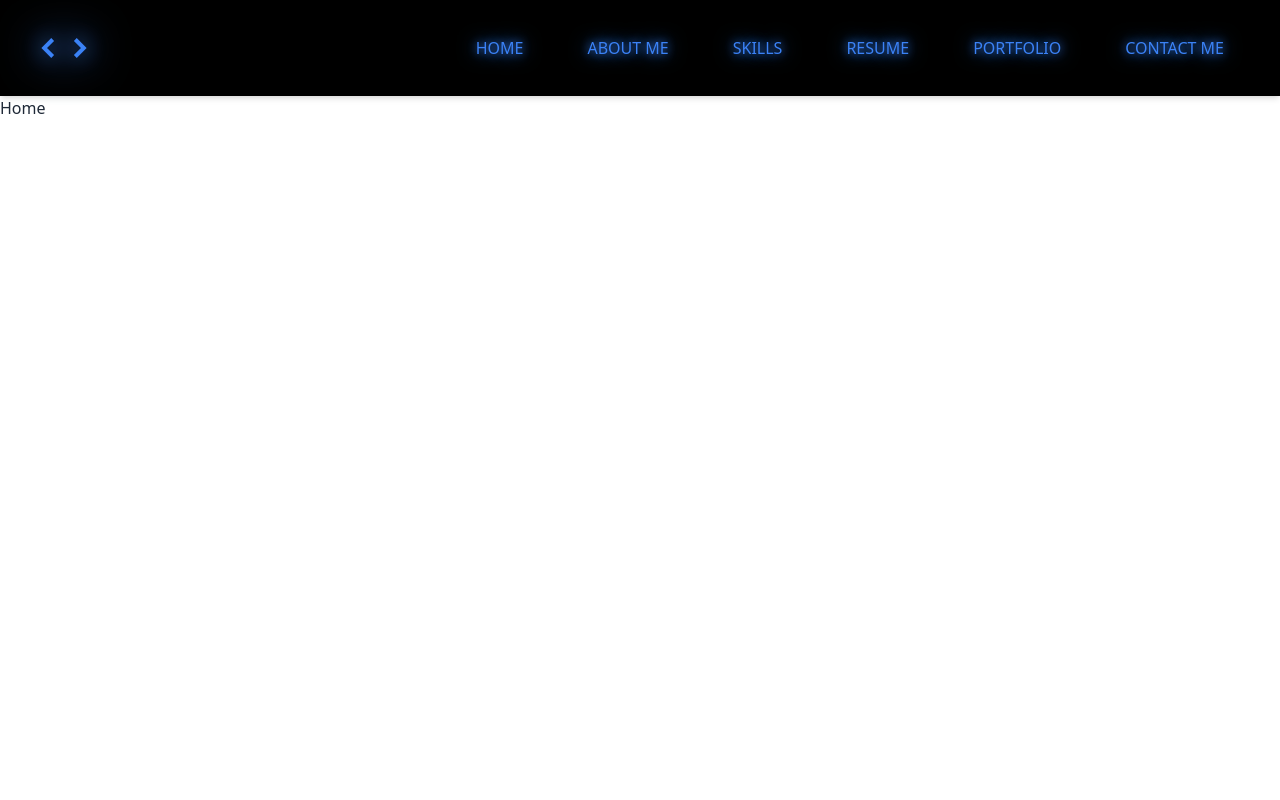
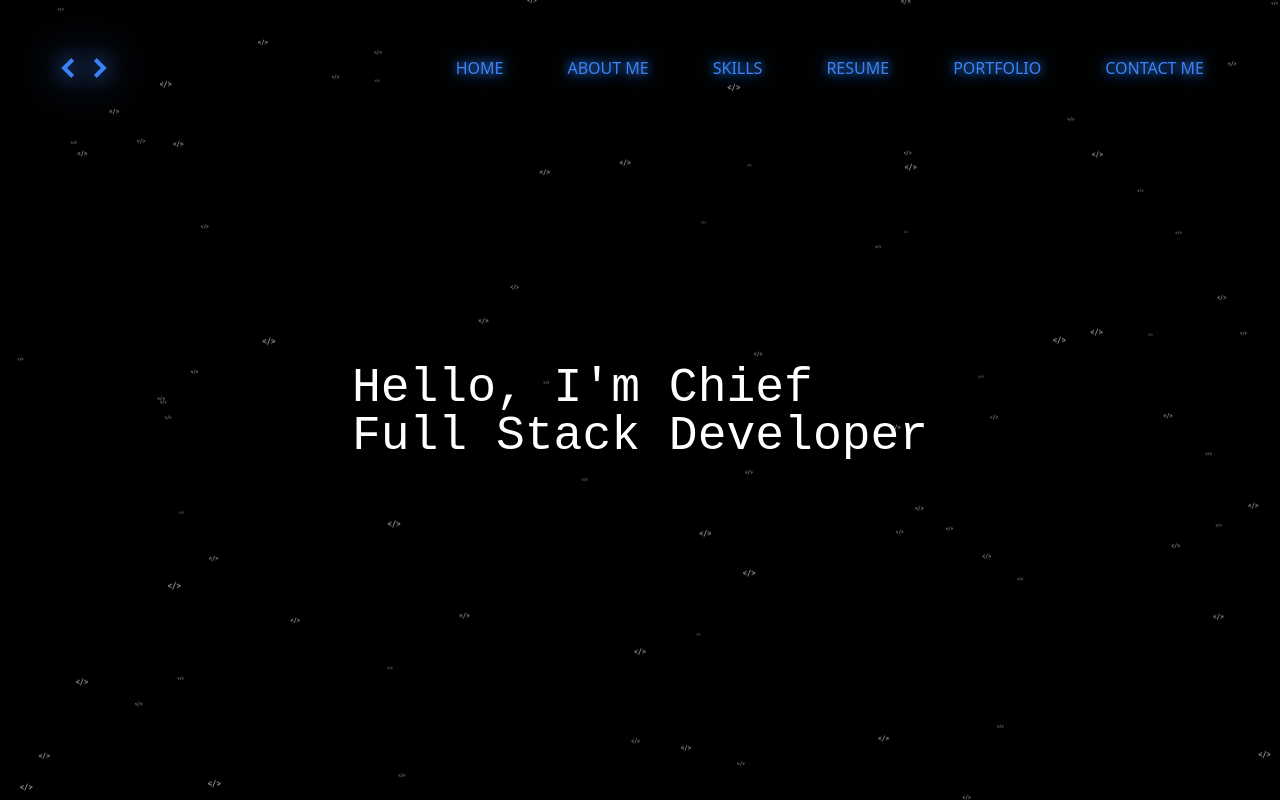
Before and after one commit to kameyaw14/tests, a React (Vite) app in the folder testFrontend/: page / in a window 1280 px wide. Built offline with nearby package versions, Linux system fonts and the light colour scheme.

Commit message:
added typing anim

```diff
--- a/testFrontend/package.json
+++ b/testFrontend/package.json
@@ -11,9 +11,10 @@
   },
   "dependencies": {
     "@formspree/react": "^2.5.1",
+    "@tsparticles/react": "^3.0.0",
     "axios": "^1.7.7",
     "daisyui": "^4.12.23",
-    "framer-motion": "^11.11.11",
+    "framer-motion": "^11.16.1",
     "rc-progress": "^4.0.0",
     "react": "^18.3.1",
     "react-dom": "^18.3.1",
--- a/testFrontend/src/App.css
+++ b/testFrontend/src/App.css
@@ -0,0 +1,30 @@
+/* App.css */
+body, html {
+  margin: 0;
+  padding: 0;
+  overflow: hidden;
+  height: 100%;
+  width: 100%;
+}
+
+#root {
+  position: relative;
+  height: 100vh;
+  width: 100vw;
+}
+
+canvas {
+  position: absolute;
+  top: 0;
+  left: 0;
+  width: 100%;
+  height: 100%;
+  z-index: -1;
+}
+
+.bg-black {
+  background-color: black;
+  color: white;
+  padding: 20px;
+  z-index: 1; /* Ensure this content appears above the canvas */
+}
--- a/testFrontend/src/App.jsx
+++ b/testFrontend/src/App.jsx
@@ -3,15 +3,25 @@ import "./App.css";
 import Home from "./pages/Home";
 import { ToastContainer } from "react-toastify";
 import NavBar from "./components/NavBar";
+import ParticlesBackground from "./utils/ParticlesBackground";
 
 function App() {
   return (
-    <div>
+    <div style={{ position: "relative", overflow: "hidden" }}>
+      {/* particles background */}
+
+      <ParticlesBackground />
       {/* navbar */}
       <NavBar />
+
+      {/* content */}
+
+      {/* routes */}
       <Routes>
         <Route path="/" element={<Home />} />
       </Routes>
+
+      {/* toast notifications */}
       <ToastContainer />
     </div>
   );
--- a/testFrontend/src/index.css
+++ b/testFrontend/src/index.css
@@ -1,4 +1,5 @@
 @import url("https://fonts.googleapis.com/css2?family=Poppins:wght@400;700&display=swap");
+@import url('https://fonts.googleapis.com/css2?family=Courier+Prime:ital,wght@0,400;0,700;1,400;1,700&display=swap');
 
 @tailwind base;
 @tailwind components;
--- a/testFrontend/src/pages/Home.jsx
+++ b/testFrontend/src/pages/Home.jsx
@@ -1,10 +1,18 @@
 import React from "react";
 import { useAppStore } from "../store/AppStore";
+import Typewriter from "../utils/TypingAnimation";
 
 const Home = () => {
-  const { cars } = useAppStore();
-
-  return <div>Home</div>;
+  return (
+    <section className="bg-black flex items-center justify-center min-h-screen">
+      <div className="md:mb-[40%] lg:mb-[20%] mb-[80%] md:text-left text-center">
+        <h1 className="text-3xl md:text-5xl font-courier">
+          <Typewriter text="Hello, I'm Chief" speed={0.13} />
+          <Typewriter text="Full Stack Developer" speed={0.15} />
+        </h1>
+      </div>
+    </section>
+  );
 };
 
 export default Home;
--- /dev/null
+++ b/testFrontend/src/utils/ParticlesBackground.jsx
@@ -0,0 +1,91 @@
+import React, { useRef, useEffect } from "react";
+
+const ParticlesBackground = () => {
+  const canvasRef = useRef(null);
+
+  useEffect(() => {
+    const canvas = canvasRef.current;
+    const ctx = canvas.getContext("2d");
+    const particlesArray = [];
+
+    // Set canvas dimensions
+    const resizeCanvas = () => {
+      canvas.width = window.innerWidth;
+      canvas.height = window.innerHeight;
+    };
+    resizeCanvas();
+
+    // Particle class
+    class Particle {
+      constructor(x, y, size, speedX, speedY) {
+        this.x = x;
+        this.y = y;
+        this.size = size;
+        this.speedX = speedX;
+        this.speedY = speedY;
+      }
+
+      draw() {
+        ctx.fillStyle = "rgba(255, 255, 255, 0.8)"; // Slightly transparent white
+        ctx.font = `${this.size * 5}px Consolas, monospace`; // Use a coding font
+        const symbols = ["</>"]; // Web dev symbols
+        const symbol = symbols[Math.floor(Math.random() * symbols.length)];
+        ctx.fillText(symbol, this.x, this.y);
+      }
+
+      update() {
+        this.x += this.speedX;
+        this.y += this.speedY;
+
+        // Bounce particles off edges
+        if (this.x > canvas.width || this.x < 0) this.speedX *= -1;
+        if (this.y > canvas.height || this.y < 0) this.speedY *= -1;
+      }
+    }
+
+    // Create particles
+    for (let i = 0; i < 100; i++) {
+      particlesArray.push(
+        new Particle(
+          Math.random() * canvas.width,
+          Math.random() * canvas.height,
+          Math.random() * 1 + 0.5, // Slightly smaller size for text
+          Math.random() * 2 - 1,
+          Math.random() * 2 - 1
+        )
+      );
+    }
+
+    // Animation loop
+    const animate = () => {
+      ctx.clearRect(0, 0, canvas.width, canvas.height);
+      particlesArray.forEach((particle) => {
+        particle.update();
+        particle.draw();
+      });
+      requestAnimationFrame(animate);
+    };
+
+    animate();
+
+    // Adjust canvas size on resize
+    window.addEventListener("resize", resizeCanvas);
+    return () => window.removeEventListener("resize", resizeCanvas);
+  }, []);
+
+  return (
+    <canvas
+      ref={canvasRef}
+      style={{
+        position: "absolute",
+        top: 0,
+        left: 0,
+        width: "100%",
+        height: "100%",
+        zIndex: 1, // Keep it behind all other elements
+      }}
+    />
+  );
+};
+
+export default ParticlesBackground;
--- /dev/null
+++ b/testFrontend/src/utils/TypingAnimation.jsx
@@ -0,0 +1,26 @@
+import React from "react";
+import { motion } from "framer-motion";
+
+const Typewriter = ({ text, speed, className }) => {
+  const letters = text.split("");
+
+  return (
+    <motion.div className={className}>
+      {letters.map((letter, index) => (
+        <motion.span
+          key={index}
+          initial={{ opacity: 0 }}
+          animate={{ opacity: 1 }}
+          transition={{
+            delay: index * speed, // Speed between letters
+            duration: speed,
+          }}
+        >
+          {letter}
+        </motion.span>
+      ))}
+    </motion.div>
+  );
+};
+
+export default Typewriter;
--- a/testFrontend/tailwind.config.js
+++ b/testFrontend/tailwind.config.js
@@ -10,6 +10,7 @@ export default {
       },
       fontFamily: {
         poppins: ['"Poppins"', "sans-serif"],
+        courier: ["Courier New", "monospace"],
       },
     },
   },
```
Also changed, not shown: 1 other file (tests, documents, lock files or other folders).
